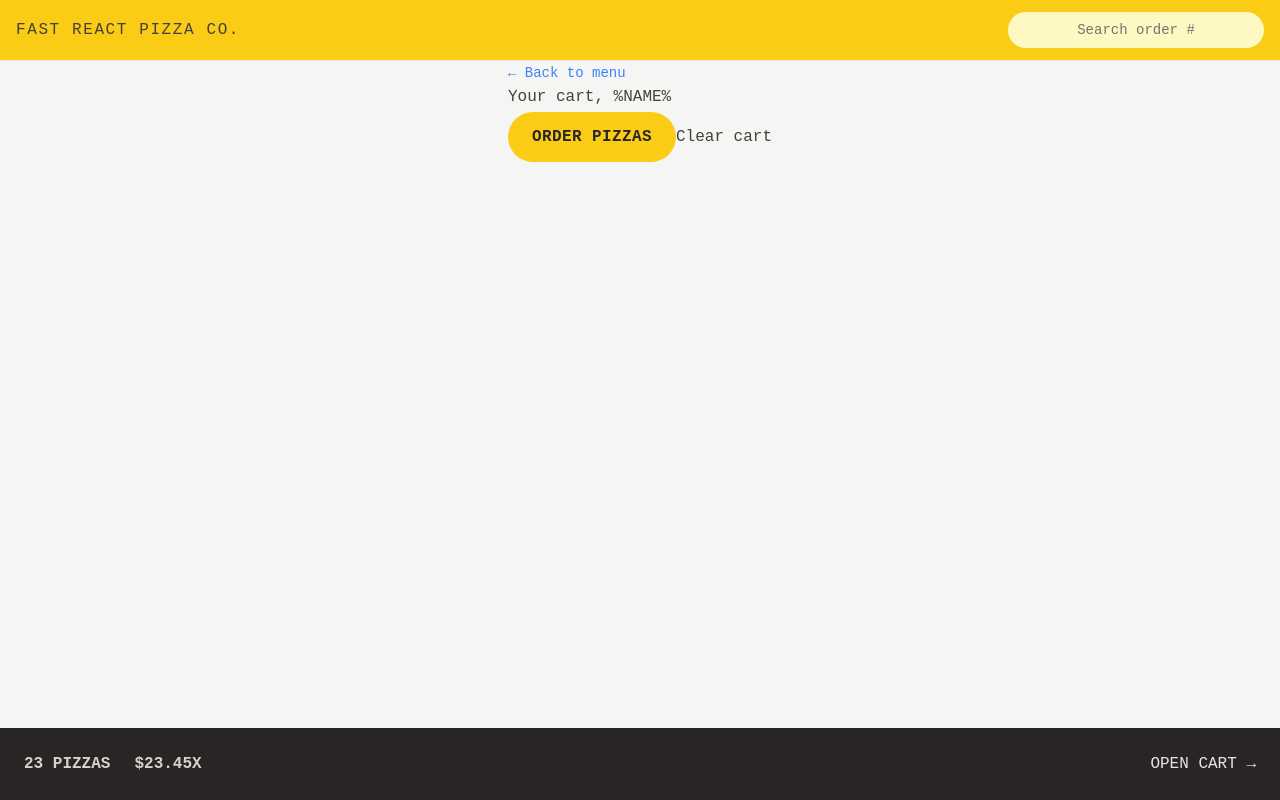
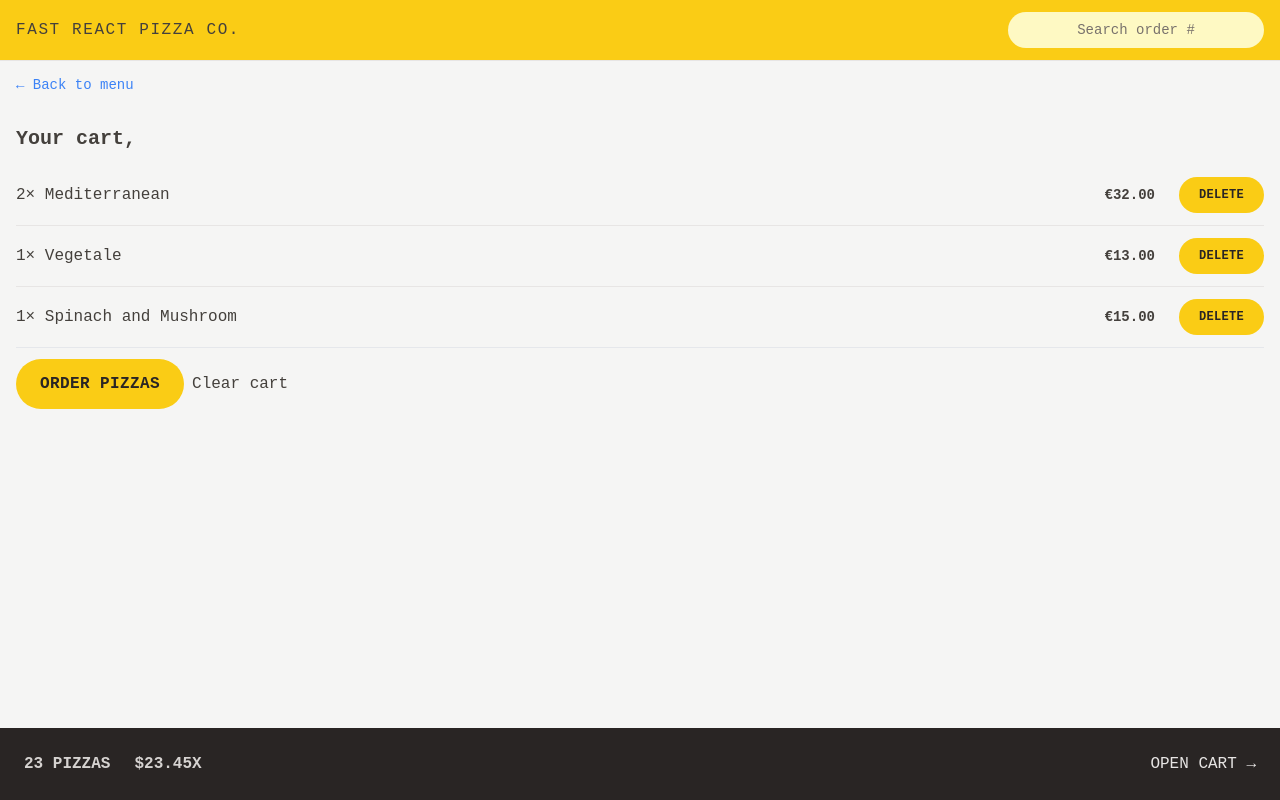
Before and after one commit to Khalid-MahmouD/fast-app, a React (Vite) app: page /cart in a window 1280 px wide. Built offline with nearby package versions, Linux system fonts and the light colour scheme.

Commit message:
styling the cart, menu

```diff
--- a/src/UI/AppLayout.jsx
+++ b/src/UI/AppLayout.jsx
@@ -13,7 +13,7 @@ function AppLayout() {
 
       <Header />
       <div className="overflow-scroll">
-        <main className="mx-auto max-w-max">
+        <main>
           <Outlet />
         </main>
       </div>
--- a/src/UI/Button.jsx
+++ b/src/UI/Button.jsx
@@ -1,11 +1,23 @@
 import { Link } from "react-router-dom"
 
-function Button({ children, disabled, to }) {
-    const className = "active:bg-salty-400 rounded-full bg-yellow-400 px-4 py-3 font-semibold uppercase tracking-wide text-stone-800 transition-colors duration-300 hover:bg-yellow-300 focus:outline-none focus:ring focus:ring-yellow-300 focus:ring-offset-2 disabled:cursor-not-allowed md:px-6 md:py-4"
 
-    if (to) return <Link className={className} to={to}>{children}</Link>
+
+function Button({ children, disabled = false, to = null, type }) {
+
+    // const className = "active:bg-salty-400 rounded-full bg-yellow-400 px-4 py-3 font-semibold uppercase tracking-wide text-stone-800 transition-colors duration-300 hover:bg-yellow-300 focus:outline-none focus:ring focus:ring-yellow-300 focus:ring-offset-2 disabled:cursor-not-allowed md:px-6 md:py-4"
+
+    const base = 'active:bg-salty-400 rounded-full bg-yellow-400 font-semibold uppercase tracking-wide text-stone-800 transition-colors duration-300 hover:bg-yellow-300 focus:outline-none focus:ring focus:ring-yellow-300 focus:ring-offset-2 disabled:cursor-not-allowed'
+
+    const styles = {
+        primary: base + ' px-4 py-3 md:px-6 md:py-4',
+        base,
+        small: base + ' px-4 py-2 md:px-5 md:py-2.5 text-xs',
+    }
+
+
+    if (to) return <Link className={styles[type]} to={to}>{children}</Link>
     return (
-        <button disabled={disabled} className={className}
+        <button disabled={disabled} className={styles[type]}
         >
             {children}
         </button>
--- a/src/features/cart/Cart.jsx
+++ b/src/features/cart/Cart.jsx
@@ -1,5 +1,7 @@
 import LinkButton from '../../ui/LinkButton';
-import Button from '../../ui/Button';
+import Button from '../../UI/Button';
+import { useSelector } from 'react-redux';
+import CartItem from './CartItem';
 const fakeCart = [
   {
     pizzaId: 12,
@@ -26,17 +28,24 @@ const fakeCart = [
 
 function Cart() {
   const cart = fakeCart;
-
+  const username = useSelector((state) => state.user.username);
+  console.log(username);
   return (
-    <div>
+    <div className='py-3 px-4'>
 
       <LinkButton to='/menu'>
         &larr; Back to menu
       </LinkButton>
-      <h2>Your cart, %NAME%</h2>
+      <h2 className='mt-7 text-xl font-semibold'>Your cart, {username}</h2>
 
-      <div className='mt-4'>
-        <Button to="/order/new">
+      <ul className='mt-3 divide-y divide-stone-200 border-b'>
+        {cart.map((item) => (
+          <CartItem item={item} key={item.id} />
+        ))}
+      </ul>
+
+      <div className='mt-6 space-x-2'>
+        <Button to="/order/new" type={'primary'}>
           Order pizzas
         </Button>
 
--- a/src/features/cart/CartItem.jsx
+++ b/src/features/cart/CartItem.jsx
@@ -1,17 +1,30 @@
-import { formatCurrency } from '../../utils/formatCurrency';
+import Button from '../../UI/Button';
+import { formatCurrency } from '../../utils/helpers';
+import PropTypes from 'prop-types';
+
+
 function CartItem({ item }) {
   const { pizzaId, name, quantity, totalPrice } = item;
 
   return (
-    <li>
-      <p>
+    <li className='py-3 sm:flex sm:justify-between sm:items-center'>
+      <p className=' mb-1 sm:mb-0'>
         {quantity}&times; {name}
       </p>
-      <div>
-        <p>{formatCurrency(totalPrice)}</p>
+      <div className='flex justify-between items-center sm:gap-6'>
+        <p className='text-sm font-bold'>{formatCurrency(totalPrice)}</p>
+        <Button type='small'>Delete</Button>
       </div>
     </li>
   );
 }
 
 export default CartItem;
+CartItem.propTypes = {
+  item: {
+    pizzaId: PropTypes.number.isRequired,
+    name: PropTypes.string.isRequired,
+    quantity: PropTypes.number.isRequired,
+    totalPrice: PropTypes.number.isRequired,
+  }
+}
--- a/src/features/menu/Menu.jsx
+++ b/src/features/menu/Menu.jsx
@@ -6,11 +6,10 @@ function Menu() {
   const menu = useLoaderData();
 
   return (
-    <ul >
+    <ul className="divide-y-4 divide-stone-200 px-2">
       {
         menu.map(pizza => (
           <MenuItem key={pizza.id} pizza={pizza}
-
           />
         ))
       }
--- a/src/features/menu/MenuItem.jsx
+++ /dev/null
@@ -1,20 +0,0 @@
-import { formatCurrency } from "../../utils/helpers";
-
-function MenuItem({ pizza }) {
-  const { id, name, unitPrice, ingredients, soldOut, imageUrl } = pizza;
-
-  return (
-    <li >
-      <img src={imageUrl} alt={name} />
-      <div>
-        <p>{name}</p>
-        <p>{ingredients.join(', ')}</p>
-        <div>
-          {!soldOut ? <p>{formatCurrency(unitPrice)}</p> : <p>Sold out</p>}
-        </div>
-      </div>
-    </li>
-  );
-}
-
-export default MenuItem;
--- /dev/null
+++ b/src/features/menu/MenuItem.tsx
@@ -0,0 +1,56 @@
+import React from 'react';
+import PropTypes from 'prop-types';
+import { formatCurrency } from '../../utils/helpers';
+import Button from '../../UI/Button';
+
+type pizza = {
+  id: number;
+  name: string;
+  unitPrice: number;
+  ingredients: string[];
+  soldOut: boolean;
+  imageUrl: string;
+};
+
+function MenuItem({ pizza: pizza }) {
+  const { id, name, unitPrice, ingredients, soldOut, imageUrl } = pizza;
+
+  return (
+    <li className="flex gap-4">
+      <img
+        src={imageUrl}
+        alt={name}
+        className={`${soldOut ? 'opacity-70 grayscale' : ''} h-24`}
+      />
+      <div className="flex flex-grow flex-col pt-0.5">
+        <p className="font-medium">{name}</p>
+        <p className="text-sm italic text-stone-500">
+          {ingredients.join(', ')}
+        </p>
+        <div className="mt-auto flex flex-1 items-center justify-between">
+          {!soldOut ? (
+            <p className="text-sm">{formatCurrency(unitPrice)}</p>
+          ) : (
+            <p className="text-sm font-medium uppercase text-stone-500">
+              Sold out
+            </p>
+          )}
+          <Button type={'small'}>Add Card</Button>
+        </div>
+      </div>
+    </li>
+  );
+}
+
+MenuItem.propTypes = {
+  pizza: PropTypes.shape({
+    id: PropTypes.number.isRequired,
+    name: PropTypes.string.isRequired,
+    unitPrice: PropTypes.number.isRequired,
+    ingredients: PropTypes.arrayOf(PropTypes.string).isRequired,
+    soldOut: PropTypes.bool.isRequired,
+    imageUrl: PropTypes.string.isRequired,
+  }).isRequired,
+};
+
+export default MenuItem;
--- a/src/features/order/CreateOrder.jsx
+++ b/src/features/order/CreateOrder.jsx
@@ -1,5 +1,4 @@
 import Button from '../../UI/Button';
-import { action } from './createOrder';
 
 import { Form, useActionData, useNavigation } from 'react-router-dom';
 
@@ -81,9 +80,10 @@ function CreateOrder() {
         <div>
           <input type="hidden" name="cart" value={JSON.stringify(cart)} />
           <Button
+            type={"primary"}
             disabled={isSubmitting}
           >
-            {isSubmitting ? 'Placing order...' : 'Order now'}
+            {isSubmitting ? 'Placing order...' : 'Start Order'}
           </Button>
         </div>
       </Form>
--- a/src/features/user/CreateUser.jsx
+++ b/src/features/user/CreateUser.jsx
@@ -10,6 +10,7 @@ function CreateUser() {
   const navigate = useNavigate();
   const isSubmitting = navigation.state === 'submitting';
   const dispatch = useDispatch();
+
   function handleSubmit(e) {
     e.preventDefault();
     if (!username) return;
@@ -34,7 +35,7 @@ function CreateUser() {
 
       {username !== '' && (
         <div>
-          <Button disabled={isSubmitting}>
+          <Button type={'primary'} disabled={isSubmitting}>
             {isSubmitting ? 'submitting...' : 'Order'}
           </Button>
         </div>
--- a/src/features/user/Username.jsx
+++ b/src/features/user/Username.jsx
@@ -1,8 +1,10 @@
 import { useSelector } from 'react-redux';
 
 function Username() {
+
   const username = useSelector((state) => state.user.username);
   if (!username) return null;
+
   return (
     <div className="hidden text-sm font-semibold md:block">{username}</div>
   );
```
